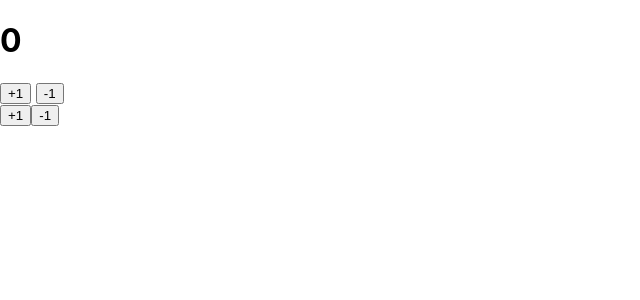
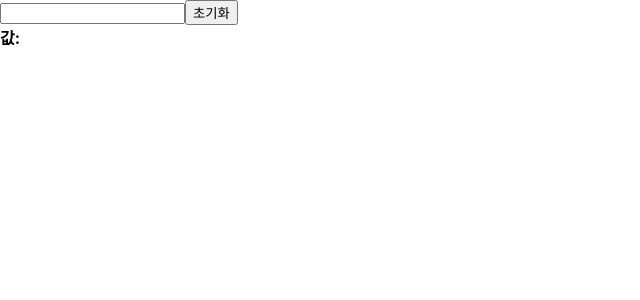
Before and after one commit to wyjeon/react-modern-recab, a React (Create React App) app: page / in a window 1280 px wide. Shown: the top 300 px of the page, without its empty margins (0-640 px from the left). Built offline with nearby package versions, Linux system fonts and the light colour scheme.

Commit message:
8. input 상태 관리하기

```diff
--- a/src/App.js
+++ b/src/App.js
@@ -1,8 +1,8 @@
 import React from 'react';
-import Counter from './Counter';
+import InputSample from './InputSample';
 
 function App() {
-  return <Counter />;
+  return <InputSample />;
 }
 
 export default App;
--- /dev/null
+++ b/src/InputSample.js
@@ -0,0 +1,35 @@
+import React, { useState } from 'react';
+
+function InputSample() {
+  const [text, setText] = useState('');
+
+  const onChange = e => {
+    {
+      /*
+      이벤트 객체 'e'를 파라미터로 받아온다.
+      'e.target'은 이벤트가 발생한 DOM인 input DOM을 가르킨다.
+      'e.target.value'를 조회하면 현재 input에 입력한 값을 알 수 있다.
+     */
+    }
+    setText(e.target.value);
+  };
+
+  const onReset = () => {
+    setText('');
+  };
+
+  return (
+    <div>
+      {/*
+        input의 상태를 관리할 때에는 input 태그의 value 값도 설정해주는 것이 중요하다.
+      */}
+      <input onChange={onChange} value={text} />
+      <button onClick={onReset}>초기화</button>
+      <div>
+        <b>값: {text}</b>
+      </div>
+    </div>
+  );
+}
+
+export default InputSample;
```
